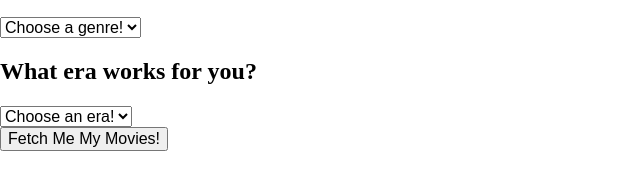
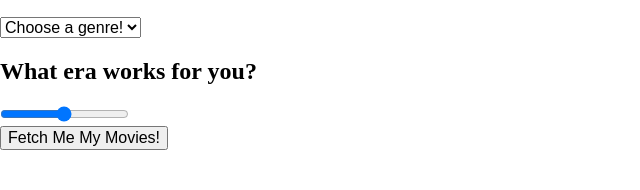
Before and after one commit to DanielMcIntyre2022/MovieMoodApp, a plain HTML site: page index.html in a window 1280 px wide. Shown: the part 110-300 px from the top of the page, without its empty margins (0-640 px from the left). Drawn offline with nearby package versions, Linux system fonts and the light colour scheme; files that its build step writes are made by us from their sources.

Commit message:
fixed slide selector value output --> now console.logs, and with correct value!

```diff
--- a/index.html
+++ b/index.html
@@ -39,14 +39,18 @@
             </select>
 
             <h2>What era works for you?</h2>
-            <select name="user-input-two" id="user-input-two">
+            <div class="eraRange">
+                <input type="range" min="1920" max="2021" value="1970" class="slider" id="user-input-two">
+            </div>
+
+            <!-- <select name="user-input-two" id="user-input-two">
                 <option value="1" selected="selected">Choose an era!</option>
                 <option value="2">1950-1960</option>
                 <option value="3">1960-1970</option>
                 <option value="4">1980-1990</option>
                 <option value="5">2000-2010</option>
                 <option value="6">2010-2020</option>
-            </select>
+            </select> -->
         </form>
 
         <button>Fetch Me My Movies!</button>
--- a/javascript/scripts.js
+++ b/javascript/scripts.js
@@ -21,18 +21,18 @@ userInput.addEventListener("click", function () {
     console.log(userGenreValue);
 
     const userDecadeInput = document.getElementById("user-input-two");
+    console.log(userDecadeInput);
     const userDecadeValue = userDecadeInput.value;
     console.log(userDecadeValue);
 
     // create method to retrive data from API //
-
     // movieMood.retriveMovies = () => {
 
         // construct URL endpoint and specifcy the paremeters we want to include  //
         const url = new URL(movieMood.apiURL);
         url.search = new URLSearchParams({
             api_key: movieMood.apiKey,
-            year: 1980,
+            year: userDecadeInput,
             with_genres: userGenreValue
         });
         console.log(url);
```
